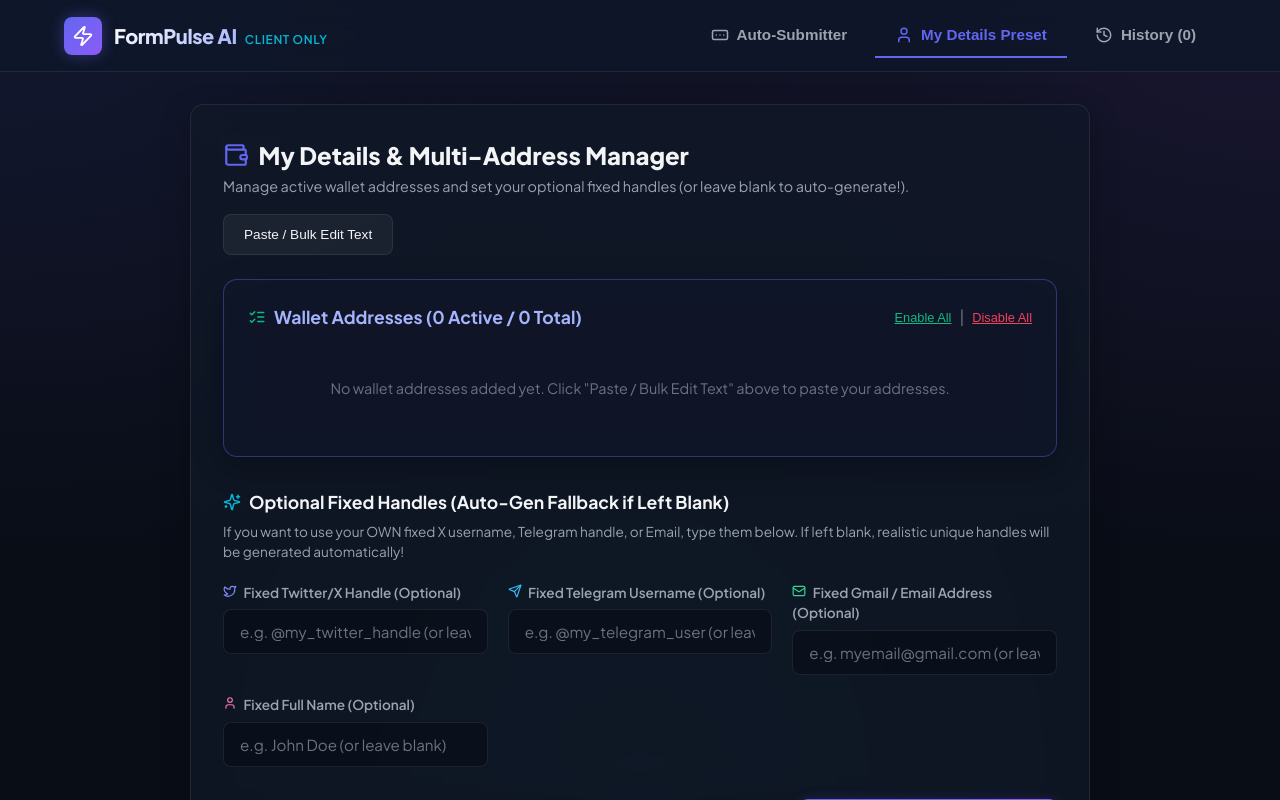
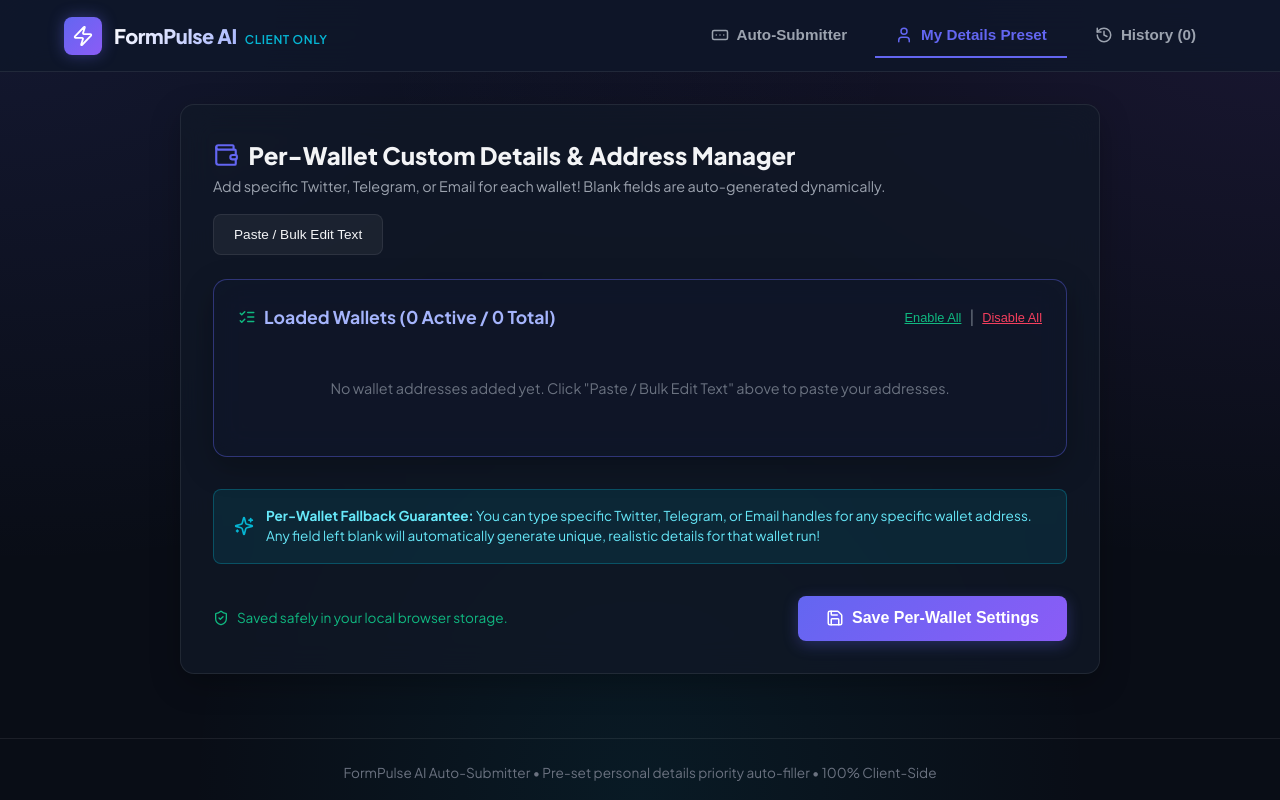
Before and after one commit to amarlovetips/googleformauto, a React (Vite) app: page / in a window 1280 px wide. Both pictures are taken after a click on the button "My Details Preset". Shown: the top 800 px of the page. Built offline with nearby package versions, Linux system fonts and the light colour scheme; the HTML template or start-up script is replaced by a standard one.

Commit message:
Add per-wallet custom details inputs with auto-gen fallback for empty fields

```diff
--- a/src/components/UserPreset.jsx
+++ b/src/components/UserPreset.jsx
@@ -1,5 +1,5 @@
 import React, { useState, useEffect } from 'react';
-import { Wallet, Save, Trash2, CheckCircle2, ShieldCheck, ListChecks, Sparkles, ToggleLeft, ToggleRight, Twitter, Send, Mail, User, CheckSquare, Square } from 'lucide-react';
+import { Wallet, Save, Trash2, CheckCircle2, ShieldCheck, ListChecks, Sparkles, Twitter, Send, Mail, User, CheckSquare, Square, ChevronDown, ChevronUp, Edit3 } from 'lucide-react';
 import { saveUserPreset } from '../utils/storage';
 
 export default function UserPreset({ preset, onUpdatePreset }) {
@@ -7,12 +7,7 @@
   const [walletList, setWalletList] = useState([]);
   const [walletText, setWalletText] = useState('');
   const [isEditMode, setIsEditMode] = useState(false);
-
-  // Optional fixed handles
-  const [fixedTwitter, setFixedTwitter] = useState(preset.fixedTwitter || '');
-  const [fixedTelegram, setFixedTelegram] = useState(preset.fixedTelegram || '');
-  const [fixedEmail, setFixedEmail] = useState(preset.fixedEmail || '');
-  const [fixedName, setFixedName] = useState(preset.fixedName || '');
+  const [expandedIndex, setExpandedIndex] = useState(null);
 
   const [savedStatus, setSavedStatus] = useState(false);
 
@@ -21,15 +16,16 @@
       setWalletList(preset.walletList);
       setWalletText(preset.walletList.map(w => w.address).join('\n'));
     } else if (preset && Array.isArray(preset.walletAddresses) && preset.walletAddresses.length > 0) {
-      const formatted = preset.walletAddresses.map(addr => ({ address: addr, enabled: true }));
+      const formatted = preset.walletAddresses.map(addr => ({
+        address: addr,
+        enabled: true,
+        twitter: '',
+        telegram: '',
+        email: '',
+        name: ''
+      }));
       setWalletList(formatted);
       setWalletText(preset.walletAddresses.join('\n'));
-    }
-    if (preset) {
-      setFixedTwitter(preset.fixedTwitter || '');
-      setFixedTelegram(preset.fixedTelegram || '');
-      setFixedEmail(preset.fixedEmail || '');
-      setFixedName(preset.fixedName || '');
     }
   }, [preset]);
 
@@ -39,23 +35,35 @@
     setWalletList(updated);
   };
 
+  // Update custom detail for specific wallet
+  const handleWalletDetailChange = (index, field, val) => {
+    const updated = walletList.map((item, i) => i === index ? { ...item, [field]: val } : item);
+    setWalletList(updated);
+  };
+
   // Toggle all wallets
   const setAllWalletsStatus = (status) => {
     const updated = walletList.map(item => ({ ...item, enabled: status }));
     setWalletList(updated);
   };
 
-  // Parse text area into walletList objects
+  // Parse text area into walletList objects preserving existing custom details
   const parseTextToWallets = (text) => {
     const lines = text.split('\n').map(l => l.trim()).filter(Boolean);
     const uniqueLines = Array.from(new Set(lines));
 
-    // Preserve existing enabled states
-    const existingMap = new Map(walletList.map(w => [w.address.toLowerCase(), w.enabled]));
-    return uniqueLines.map(addr => ({
+    const existingMap = new Map(walletList.map(w => [w.address.toLowerCase(), w]));
+    return uniqueLines.map(addr => {
+      const existing = existingMap.get(addr.toLowerCase());
+      return {
         address: addr,
-      enabled: existingMap.has(addr.toLowerCase()) ? existingMap.get(addr.toLowerCase()) : true
-    }));
+        enabled: existing ? existing.enabled : true,
+        twitter: existing ? (existing.twitter || '') : '',
+        telegram: existing ? (existing.telegram || '') : '',
+        email: existing ? (existing.email || '') : '',
+        name: existing ? (existing.name || '') : ''
+      };
+    });
   };
 
   const handleSave = (e) => {
@@ -65,11 +73,7 @@
     setWalletText(finalWallets.map(w => w.address).join('\n'));
 
     const updatedPreset = {
-      walletList: finalWallets,
-      fixedTwitter: fixedTwitter.trim(),
-      fixedTelegram: fixedTelegram.trim(),
-      fixedEmail: fixedEmail.trim(),
-      fixedName: fixedName.trim()
+      walletList: finalWallets
     };
 
     saveUserPreset(updatedPreset);
@@ -82,7 +86,7 @@
   const activeCount = walletList.filter(w => w.enabled).length;
 
   return (
-    <div style={{ maxWidth: '900px', margin: '0 auto' }}>
+    <div style={{ maxWidth: '920px', margin: '0 auto' }}>
       <div className="glass-card" style={{ padding: '2rem' }}>
 
         {/* Header */}
@@ -90,10 +94,10 @@
           <div>
             <h2 style={{ fontSize: '1.5rem', fontWeight: '800', display: 'flex', alignItems: 'center', gap: '0.6rem' }}>
               <Wallet style={{ color: 'var(--primary)' }} size={26} />
-              My Details & Multi-Address Manager
+              Per-Wallet Custom Details & Address Manager
             </h2>
             <p style={{ color: 'var(--text-muted)', fontSize: '0.9rem', marginTop: '0.2rem' }}>
-              Manage active wallet addresses and set your optional fixed handles (or leave blank to auto-generate!).
+              Add specific Twitter, Telegram, or Email for each wallet! Blank fields are auto-generated dynamically.
             </p>
           </div>
 
@@ -103,7 +107,7 @@
             className="btn-secondary"
             style={{ fontSize: '0.85rem' }}
           >
-            {isEditMode ? 'Switch to List View' : 'Paste / Bulk Edit Text'}
+            {isEditMode ? 'Switch to Per-Wallet Details View' : 'Paste / Bulk Edit Text'}
           </button>
         </div>
 
@@ -114,7 +118,7 @@
             <div style={{ display: 'flex', justifyContent: 'space-between', alignItems: 'center', marginBottom: '1rem', flexWrap: 'wrap', gap: '0.5rem' }}>
               <h3 style={{ fontSize: '1.1rem', fontWeight: '700', color: '#a5b4fc', display: 'flex', alignItems: 'center', gap: '0.5rem' }}>
                 <ListChecks size={18} style={{ color: 'var(--accent-emerald)' }} />
-                Wallet Addresses ({activeCount} Active / {walletList.length} Total)
+                Loaded Wallets ({activeCount} Active / {walletList.length} Total)
               </h3>
 
               <div style={{ display: 'flex', alignItems: 'center', gap: '0.5rem' }}>
@@ -136,49 +140,125 @@
               </div>
             </div>
 
-            {/* List View with Enable/Disable Toggles */}
+            {/* Per-Wallet Interactive Cards List */}
             {!isEditMode ? (
               <div>
                 {walletList.length > 0 ? (
-                  <div style={{ display: 'flex', flexDirection: 'column', gap: '0.5rem', maxHeight: '350px', overflowY: 'auto', paddingRight: '0.5rem' }}>
-                    {walletList.map((item, idx) => (
+                  <div style={{ display: 'flex', flexDirection: 'column', gap: '0.75rem', maxHeight: '450px', overflowY: 'auto', paddingRight: '0.5rem' }}>
+                    {walletList.map((item, idx) => {
+                      const isExpanded = expandedIndex === idx;
+                      const hasCustom = item.twitter || item.telegram || item.email || item.name;
+
+                      return (
                         <div
                           key={idx}
-                        onClick={() => toggleWalletStatus(idx)}
                           style={{
-                          padding: '0.75rem 1rem',
+                            padding: '0.85rem 1rem',
                             borderRadius: 'var(--radius-sm)',
-                          border: item.enabled ? '1px solid rgba(16, 185, 129, 0.35)' : '1px solid var(--border-color)',
-                          background: item.enabled ? 'rgba(16, 185, 129, 0.08)' : 'rgba(9, 13, 22, 0.4)',
-                          display: 'flex',
-                          alignItems: 'center',
-                          justifyContent: 'space-between',
-                          cursor: 'pointer',
+                            border: item.enabled ? '1px solid rgba(99, 102, 241, 0.35)' : '1px solid var(--border-color)',
+                            background: item.enabled ? 'rgba(17, 24, 39, 0.75)' : 'rgba(9, 13, 22, 0.4)',
                             transition: 'all 0.2s ease'
                           }}
                         >
-                        <div style={{ display: 'flex', alignItems: 'center', gap: '0.75rem' }}>
+                          <div style={{ display: 'flex', alignItems: 'center', justifyContent: 'space-between', flexWrap: 'wrap', gap: '0.5rem' }}>
+                            <div
+                              onClick={() => toggleWalletStatus(idx)}
+                              style={{ display: 'flex', alignItems: 'center', gap: '0.75rem', cursor: 'pointer', flex: 1 }}
+                            >
                               {item.enabled ? (
                                 <CheckSquare size={18} style={{ color: 'var(--accent-emerald)' }} />
                               ) : (
                                 <Square size={18} style={{ color: 'var(--text-dim)' }} />
                               )}
                               <span style={{
-                            fontSize: '0.85rem',
+                                fontSize: '0.88rem',
                                 fontFamily: 'var(--font-mono)',
-                            fontWeight: '600',
+                                fontWeight: '700',
                                 color: item.enabled ? '#fff' : 'var(--text-dim)',
                                 textDecoration: item.enabled ? 'none' : 'line-through'
                               }}>
                                 #{idx + 1}: {item.address}
                               </span>
+                              {hasCustom && (
+                                <span className="badge badge-indigo" style={{ fontSize: '0.68rem', padding: '0.15rem 0.4rem' }}>
+                                  Custom Handles Set
+                                </span>
+                              )}
                             </div>
 
+                            <div style={{ display: 'flex', alignItems: 'center', gap: '0.6rem' }}>
                               <span className={`badge ${item.enabled ? 'badge-emerald' : 'badge-rose'}`} style={{ fontSize: '0.7rem' }}>
-                          {item.enabled ? 'ACTIVE (SUBMIT)' : 'HIDDEN (SKIP)'}
+                                {item.enabled ? 'ACTIVE' : 'HIDDEN'}
                               </span>
+
+                              <button
+                                type="button"
+                                onClick={() => setExpandedIndex(isExpanded ? null : idx)}
+                                className="btn-secondary"
+                                style={{ fontSize: '0.75rem', padding: '0.25rem 0.6rem' }}
+                              >
+                                <Edit3 size={12} /> {isExpanded ? 'Hide Custom Fields' : 'Custom Handles'}
+                                {isExpanded ? <ChevronUp size={12} /> : <ChevronDown size={12} />}
+                              </button>
                             </div>
-                    ))}
+                          </div>
+
+                          {/* Per-Wallet Custom Details Inputs */}
+                          {isExpanded && (
+                            <div style={{
+                              marginTop: '0.85rem',
+                              paddingTop: '0.85rem',
+                              borderTop: '1px solid rgba(255,255,255,0.08)',
+                              display: 'grid',
+                              gridTemplateColumns: 'repeat(auto-fit, minmax(220px, 1fr))',
+                              gap: '0.75rem'
+                            }}>
+                              <div>
+                                <label style={{ display: 'block', fontSize: '0.75rem', color: 'var(--text-muted)', marginBottom: '0.25rem' }}>
+                                  <Twitter size={12} style={{ display: 'inline', marginRight: '3px', color: '#818cf8' }} /> Twitter/X Handle (Optional)
+                                </label>
+                                <input
+                                  type="text"
+                                  className="input-control"
+                                  style={{ fontSize: '0.82rem', padding: '0.4rem 0.6rem' }}
+                                  placeholder="e.g. @user_x1 (blank -> Auto)"
+                                  value={item.twitter || ''}
+                                  onChange={(e) => handleWalletDetailChange(idx, 'twitter', e.target.value)}
+                                />
+                              </div>
+
+                              <div>
+                                <label style={{ display: 'block', fontSize: '0.75rem', color: 'var(--text-muted)', marginBottom: '0.25rem' }}>
+                                  <Send size={12} style={{ display: 'inline', marginRight: '3px', color: '#38bdf8' }} /> Telegram Username (Optional)
+                                </label>
+                                <input
+                                  type="text"
+                                  className="input-control"
+                                  style={{ fontSize: '0.82rem', padding: '0.4rem 0.6rem' }}
+                                  placeholder="e.g. @user_tg1 (blank -> Auto)"
+                                  value={item.telegram || ''}
+                                  onChange={(e) => handleWalletDetailChange(idx, 'telegram', e.target.value)}
+                                />
+                              </div>
+
+                              <div>
+                                <label style={{ display: 'block', fontSize: '0.75rem', color: 'var(--text-muted)', marginBottom: '0.25rem' }}>
+                                  <Mail size={12} style={{ display: 'inline', marginRight: '3px', color: '#34d399' }} /> Email Address (Optional)
+                                </label>
+                                <input
+                                  type="email"
+                                  className="input-control"
+                                  style={{ fontSize: '0.82rem', padding: '0.4rem 0.6rem' }}
+                                  placeholder="e.g. email1@gmail.com (blank -> Auto)"
+                                  value={item.email || ''}
+                                  onChange={(e) => handleWalletDetailChange(idx, 'email', e.target.value)}
+                                />
+                              </div>
+                            </div>
+                          )}
+                        </div>
+                      );
+                    })}
                   </div>
                 ) : (
                   <div style={{ padding: '2rem', textAlign: 'center', color: 'var(--text-dim)', fontSize: '0.9rem' }}>
@@ -204,72 +284,22 @@
             )}
           </div>
 
-          {/* Optional Fixed Handles Section */}
-          <div style={{ marginBottom: '2rem' }}>
-            <h3 style={{ fontSize: '1.1rem', fontWeight: '700', marginBottom: '0.4rem', color: 'var(--text-main)', display: 'flex', alignItems: 'center', gap: '0.5rem' }}>
-              <Sparkles size={18} style={{ color: 'var(--accent-cyan)' }} />
-              Optional Fixed Handles (Auto-Gen Fallback if Left Blank)
-            </h3>
-            <p style={{ color: 'var(--text-muted)', fontSize: '0.85rem', marginBottom: '1.25rem' }}>
-              If you want to use your OWN fixed X username, Telegram handle, or Email, type them below. If left blank, realistic unique handles will be generated automatically!
-            </p>
-
-            <div style={{ display: 'grid', gridTemplateColumns: 'repeat(auto-fit, minmax(260px, 1fr))', gap: '1.25rem' }}>
-              {/* Twitter / X Handle */}
+          {/* Banner explaining Auto-Gen Fallback */}
+          <div style={{
+            padding: '1rem 1.25rem',
+            background: 'rgba(6, 182, 212, 0.1)',
+            border: '1px solid rgba(6, 182, 212, 0.3)',
+            borderRadius: 'var(--radius-sm)',
+            marginBottom: '1.5rem',
+            display: 'flex',
+            alignItems: 'center',
+            gap: '0.75rem',
+            fontSize: '0.85rem',
+            color: '#67e8f9'
+          }}>
+            <Sparkles size={20} style={{ flexShrink: 0, color: 'var(--accent-cyan)' }} />
             <div>
-                <label style={{ display: 'block', fontSize: '0.85rem', fontWeight: '600', marginBottom: '0.4rem', color: 'var(--text-muted)' }}>
-                  <Twitter size={14} style={{ display: 'inline', marginRight: '4px', color: '#818cf8' }} /> Fixed Twitter/X Handle (Optional)
-                </label>
-                <input
-                  type="text"
-                  className="input-control"
-                  value={fixedTwitter}
-                  onChange={(e) => setFixedTwitter(e.target.value)}
-                  placeholder="e.g. @my_twitter_handle (or leave blank)"
-                />
-              </div>
-
-              {/* Telegram Username */}
-              <div>
-                <label style={{ display: 'block', fontSize: '0.85rem', fontWeight: '600', marginBottom: '0.4rem', color: 'var(--text-muted)' }}>
-                  <Send size={14} style={{ display: 'inline', marginRight: '4px', color: '#38bdf8' }} /> Fixed Telegram Username (Optional)
-                </label>
-                <input
-                  type="text"
-                  className="input-control"
-                  value={fixedTelegram}
-                  onChange={(e) => setFixedTelegram(e.target.value)}
-                  placeholder="e.g. @my_telegram_user (or leave blank)"
-                />
-              </div>
-
-              {/* Email Address */}
-              <div>
-                <label style={{ display: 'block', fontSize: '0.85rem', fontWeight: '600', marginBottom: '0.4rem', color: 'var(--text-muted)' }}>
-                  <Mail size={14} style={{ display: 'inline', marginRight: '4px', color: '#34d399' }} /> Fixed Gmail / Email Address (Optional)
-                </label>
-                <input
-                  type="email"
-                  className="input-control"
-                  value={fixedEmail}
-                  onChange={(e) => setFixedEmail(e.target.value)}
-                  placeholder="e.g. myemail@gmail.com (or leave blank)"
-                />
-              </div>
-
-              {/* Full Name */}
-              <div>
-                <label style={{ display: 'block', fontSize: '0.85rem', fontWeight: '600', marginBottom: '0.4rem', color: 'var(--text-muted)' }}>
-                  <User size={14} style={{ display: 'inline', marginRight: '4px', color: '#f472b6' }} /> Fixed Full Name (Optional)
-                </label>
-                <input
-                  type="text"
-                  className="input-control"
-                  value={fixedName}
-                  onChange={(e) => setFixedName(e.target.value)}
-                  placeholder="e.g. John Doe (or leave blank)"
-                />
-              </div>
+              <strong>Per-Wallet Fallback Guarantee:</strong> You can type specific Twitter, Telegram, or Email handles for any specific wallet address. Any field left blank will automatically generate unique, realistic details for that wallet run!
             </div>
           </div>
 
@@ -282,11 +312,11 @@
             <div style={{ display: 'flex', alignItems: 'center', gap: '1rem' }}>
               {savedStatus && (
                 <span style={{ color: 'var(--accent-emerald)', fontSize: '0.9rem', fontWeight: '600', display: 'flex', alignItems: 'center', gap: '0.3rem' }}>
-                  <CheckCircle2 size={16} /> Settings Saved!
+                  <CheckCircle2 size={16} /> Per-Wallet Settings Saved!
                 </span>
               )}
               <button type="submit" className="btn-primary" style={{ padding: '0.85rem 1.75rem', fontSize: '1rem' }}>
-                <Save size={18} /> Save Profile & Settings
+                <Save size={18} /> Save Per-Wallet Settings
               </button>
             </div>
           </div>
```
Also changed, not shown: src/utils/formUtils.js (+55 -39 lines). Lines whose indentation alone changed are shown as unchanged.
